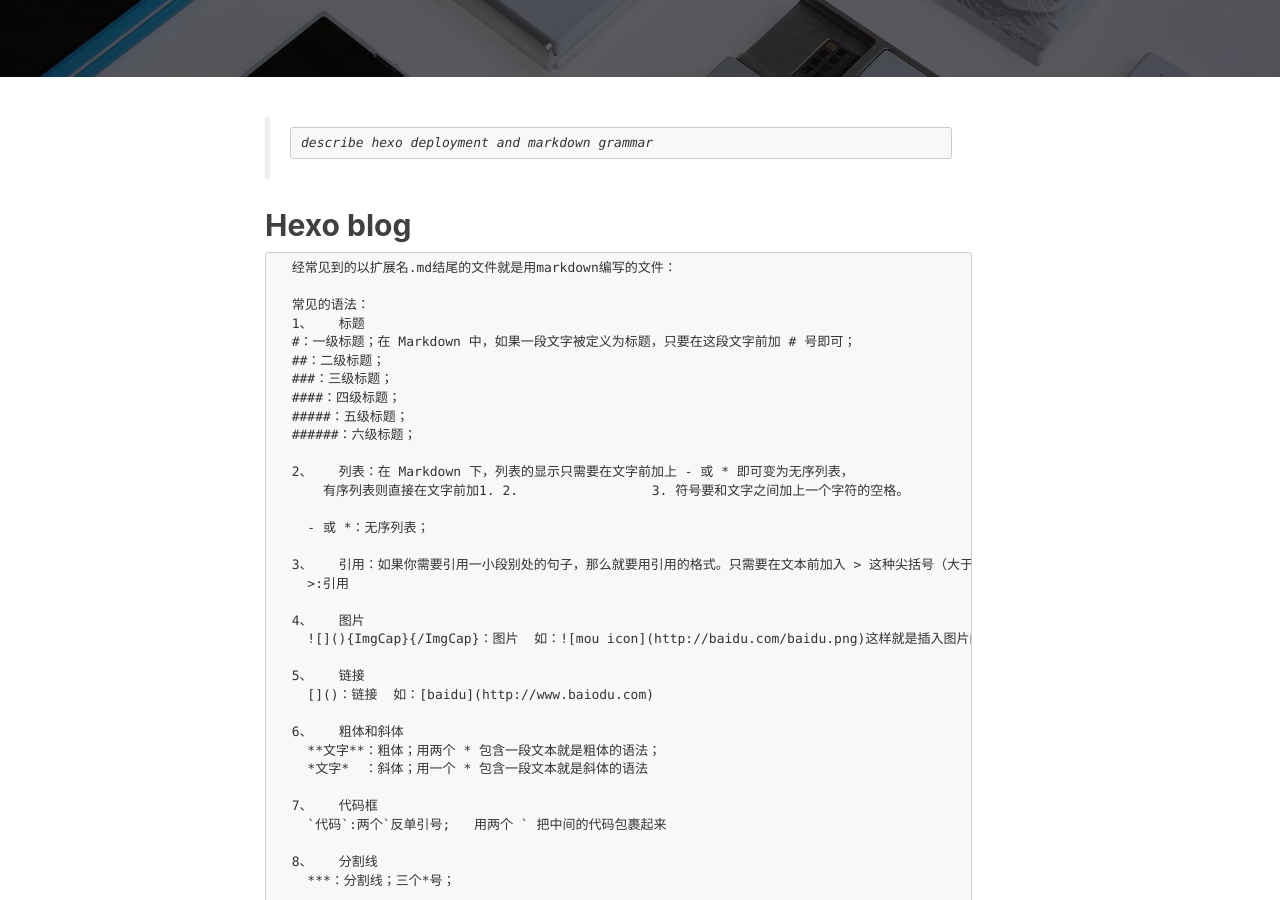
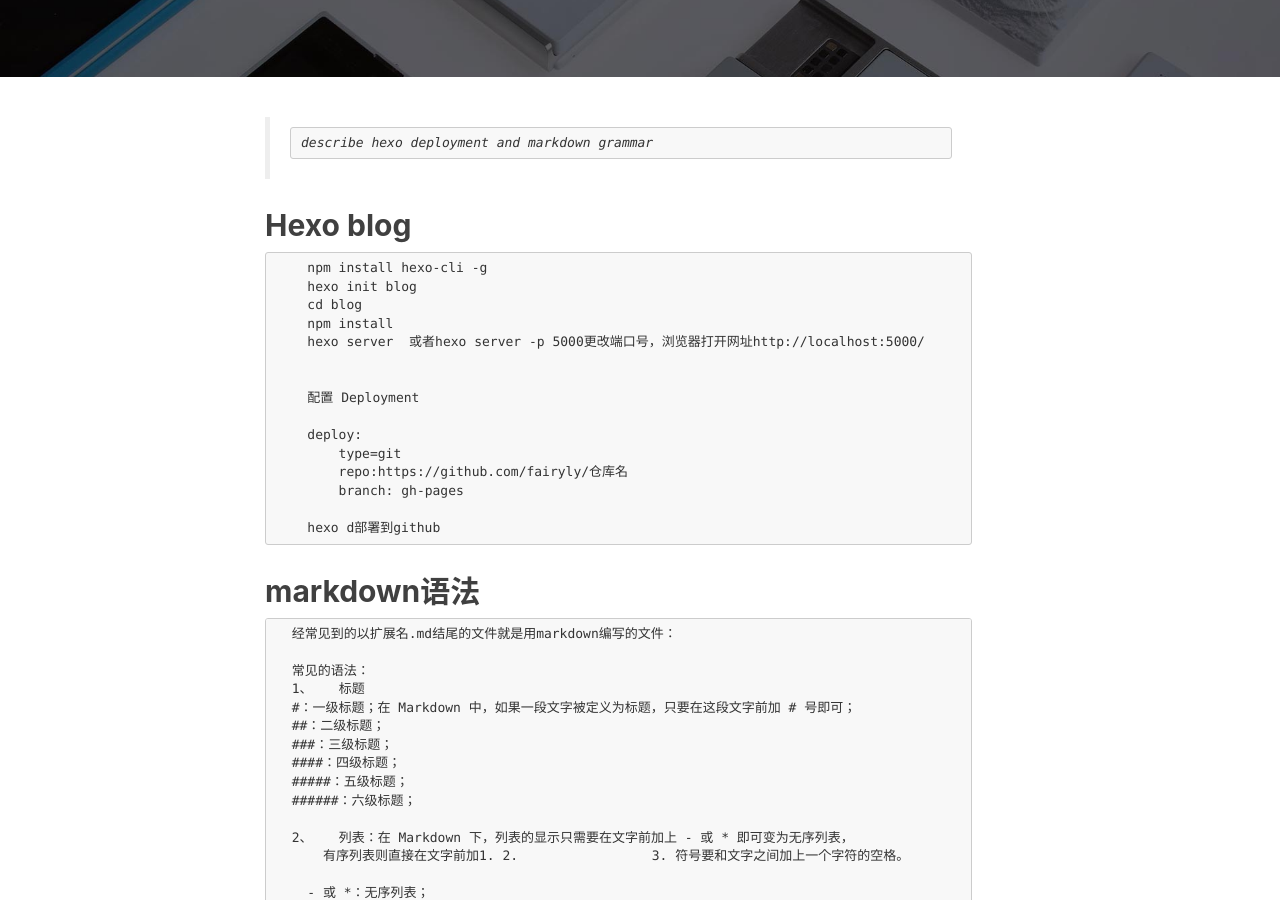
Before and after one commit to fairyly/myblog, a Jekyll site: the page built from _posts/2016-10-21-hexo-markdown-command.markdown, in a window 1280 px wide and 900 px high, scrolled down 446 px. Built offline with Jekyll 4.4.1, drawn with Linux system fonts in a browser that asks for light colours; nearby versions of some CDN libraries; comment, search, counter and statistics services are not loaded.

Commit message:
Update 2016-10-21-hexo-markdown-command.markdown

```diff
--- a/_posts/2016-10-21-hexo-markdown-command.markdown
+++ b/_posts/2016-10-21-hexo-markdown-command.markdown
@@ -14,6 +14,24 @@
     describe hexo deployment and markdown grammar
 
 ## Hexo blog
+
+        npm install hexo-cli -g
+        hexo init blog
+        cd blog
+        npm install
+        hexo server  或者hexo server -p 5000更改端口号，浏览器打开网址http://localhost:5000/
+
+
+        配置 Deployment
+
+        deploy:
+            type=git
+            repo:https://github.com/fairyly/仓库名
+            branch: gh-pages
+
+        hexo d部署到github
+
+## markdown语法
 
       经常见到的以扩展名.md结尾的文件就是用markdown编写的文件：
 
```
